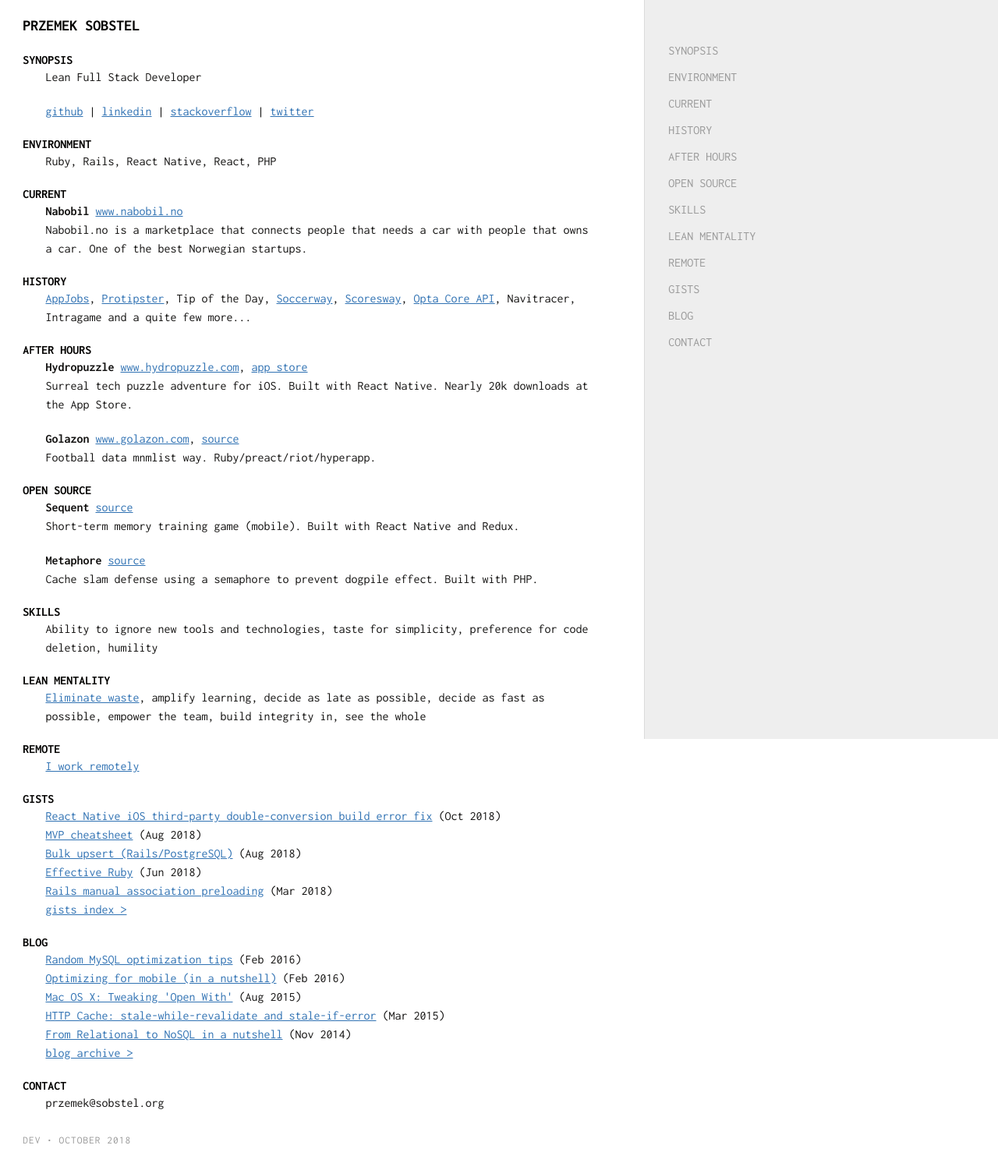
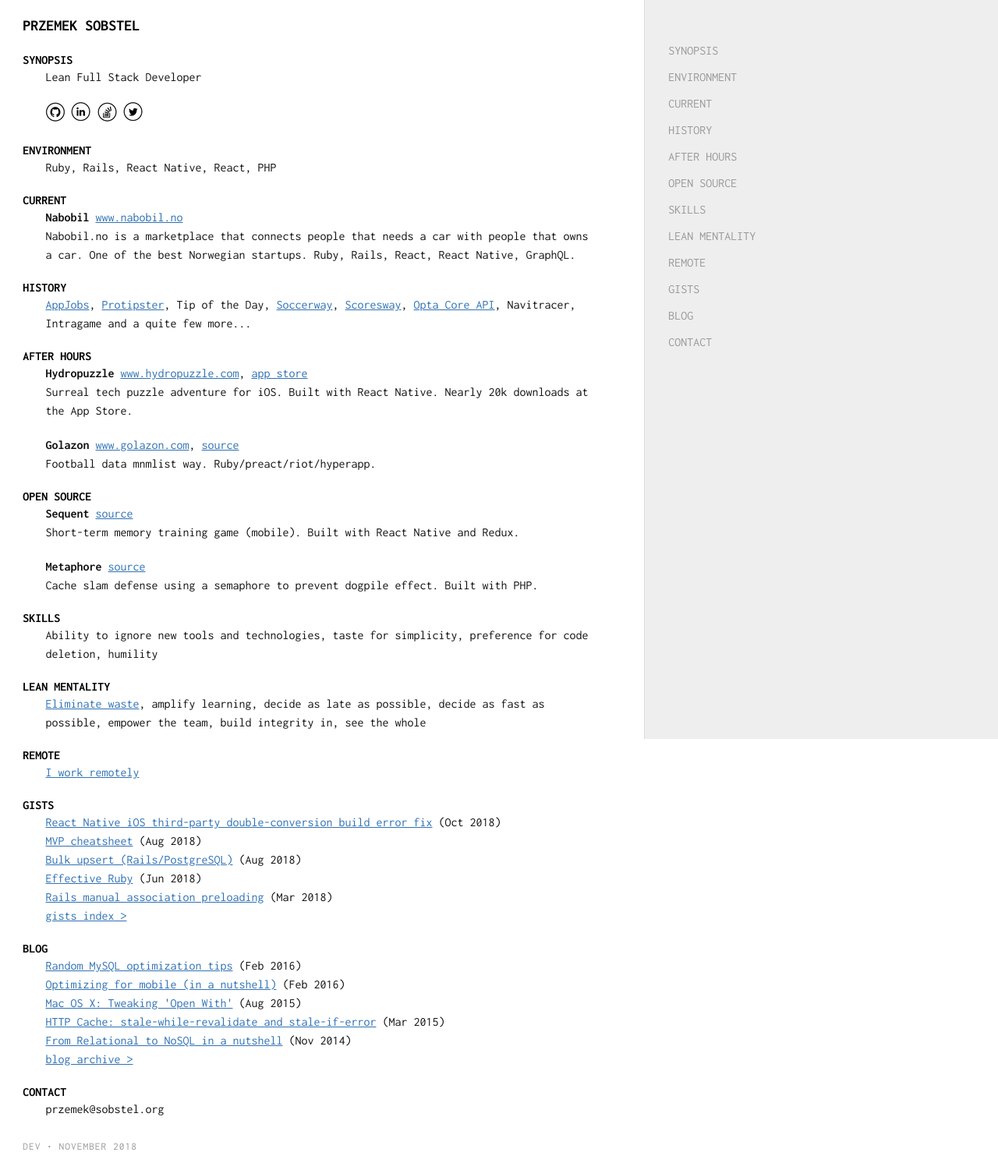
Before and after one commit to sobstel/sobstel.github.com, a Jekyll site: the page built from dev.html, in a window 1280 px wide. Shown: the whole page at 78% size. Built offline with Jekyll 4.4.1, drawn with Linux system fonts in a browser that asks for light colours.

Commit message:
social icons

```diff
--- a/_sass/_default.scss
+++ b/_sass/_default.scss
@@ -64,3 +64,23 @@
   padding: 0 5px;
   background: #eee;
 }
+
+.icon {
+  background-image: url(/img/social-icons.png);
+  background-repeat: no-repeat;
+  width: 25px;
+  height: 25px;
+  display: inline-block;
+}
+.icon-twitter {
+  background-position: -32px 0;
+}
+.icon-linkedin {
+  background-position: -194px 0;
+}
+.icon-stackoverflow {
+  background-position: -32px -129px;
+}
+.icon-github {
+  background-position: -64px -129px;
+}
--- a/dev.html
+++ b/dev.html
@@ -25,10 +25,10 @@
 
 <p>Lean Full Stack Developer</p>
 
-<p><a href="https://github.com/sobstel/">github</a> |
-<a href="https://www.linkedin.com/in/sobstel/">linkedin</a> |
-<a href="https://stackoverflow.com/users/219272/sobstel">stackoverflow</a> |
-<a href="https://twitter.com/sobstel">twitter</a></p>
+<p><a href="https://github.com/sobstel/" class="icon icon-github" target="_blank"></a>
+<a href="https://www.linkedin.com/in/sobstel/" class="icon icon-linkedin" target="_blank"></a>
+<a href="https://stackoverflow.com/users/219272/sobstel" class="icon icon-stackoverflow" target="_blank"></a>
+<a href="https://twitter.com/sobstel" class="icon icon-twitter" target="_blank"></a></p>
 
 <h2 id="ENVIRONMENT">ENVIRONMENT</h2>
 
@@ -38,7 +38,7 @@
 
 <p><strong>Nabobil</strong> <a href="https://nabobil.no/en">www.nabobil.no</a><br />
 Nabobil.no is a marketplace that connects people that needs a car with people that owns a car.
-One of the best Norwegian startups.</p>
+One of the best Norwegian startups. Ruby, Rails, React, React Native, GraphQL.</p>
 
 <h2 id="HISTORY">HISTORY</h2>
 
@@ -98,7 +98,7 @@
 
 
   <ol class='man-decor man-foot man foot'>
-    <li class='tl'>dev &#8226; October 2018</li>
+    <li class='tl'>dev &#8226; November 2018</li>
     <li class='tc'></li>
     <li class='tr'></li>
   </ol>
```
Also changed, not shown: img/social-icons.png (added), 1 other file.
